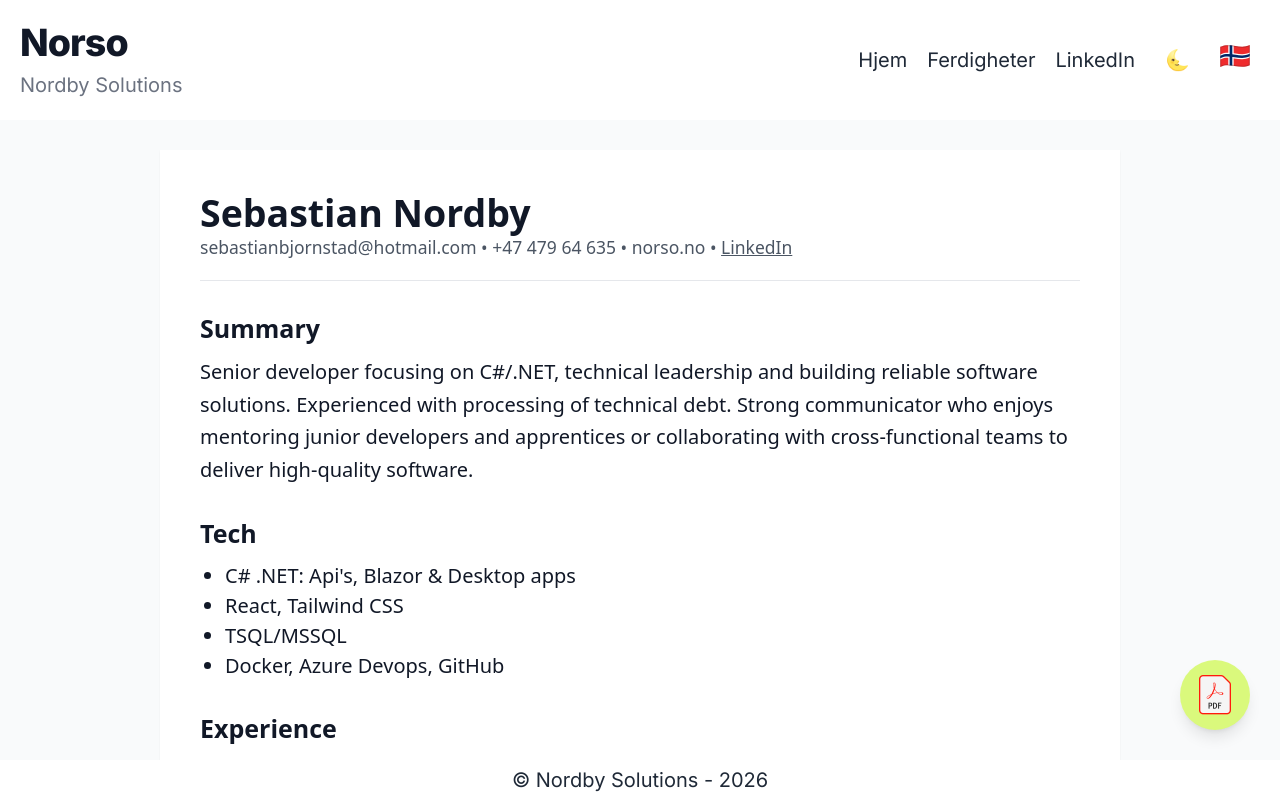
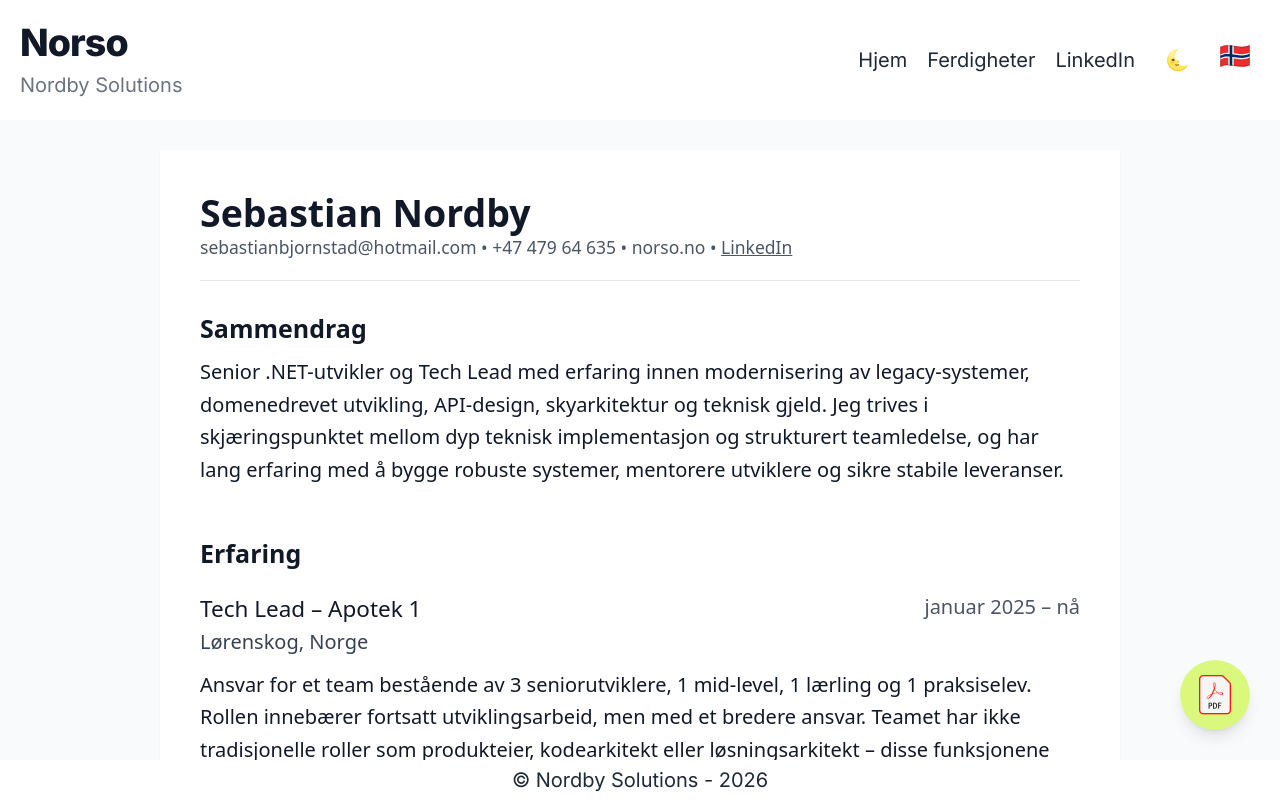
Before and after one commit to sebastiannordby/nordbysolutions.no, a React (Vite) app: page /skillset in a window 1280 px wide. Built offline with nearby package versions, Linux system fonts and the light colour scheme.

Commit message:
Oppdatert CV

```diff
--- a/src/components/CV.tsx
+++ b/src/components/CV.tsx
@@ -1,138 +1,8 @@
 // src/components/CV.tsx
 import React from 'react';
 
-type ExperienceData = {
-  timeInCompany: string;
-  companyName: string;
-  title: string;
-  location: string;
-  descriptionOfWork: string;
-  mainTechnologies?: string;
-};
-
-type EducationData = {
-  timeline: string;
-  institution: string;
-  description: string;
-};
-
-type CertificationData = {
-  title: string;
-  imageUrl?: string; // small image to render and click
-};
-
-const CERTIFICATIONS: CertificationData[] = [
-  {
-    title: 'Letter of recommendation - ECIT WLCOM AS',
-    imageUrl: '/images/attest_ecit_wlcom.jpg',
-  },
-  {
-    title: 'Degree certificate - ECIT WLCOM AS',
-    imageUrl: '/images/fagbrev_ecit_wlcom.jpg',
-  },
-  {
-    title: 'Letter of recommendation - Zone Security AS',
-    imageUrl: '/images/attest_zone_security.jpg',
-  },
-];
-
-const EDUCATION: EducationData[] = [
-  {
-    timeline: 'aug. 2021 - jun. 2024',
-    institution: 'Høyskolen Kristiania',
-    description:
-      "Bachelor's degree in programming combined with a full-time job as a full-stack developer.",
-  },
-  {
-    timeline: 'aug. 2020 - jun. 2021',
-    institution: 'Rælingen Videregående Skole',
-    description:
-      'Supplementary Studies for Higher Education Entrance Qualification.',
-  },
-  {
-    timeline: '2017 - 2018',
-    institution: 'Sikkerhetsakademiet',
-    description: '3 courses to become a certified security guard.',
-  },
-  {
-    timeline: '2016 - 2017',
-    institution: 'Jessheim Videregående Skole',
-    description: 'IKT - Servicefag.',
-  },
-  {
-    timeline: '2015 - 2016',
-    institution: 'Sørumsand Videregående Skole',
-    description: 'Medier og kommunikasjon.',
-  },
-  {
-    timeline: '2014 - 2015',
-    institution: 'Sørumsand Videregående Skole',
-    description: 'Teknikk og industriell produksjon.',
-  },
-];
-
-const EXPERIENCE: ExperienceData[] = [
-  {
-    timeInCompany: 'jan. 2025 – Nå',
-    companyName: 'Apotek 1 – Lørenskog',
-    title: 'Tech Lead/Senior .NET Developer',
-    location: 'Lørenskog, Norway',
-    descriptionOfWork:
-      'Continuation of work from previous role. Mentoring junior developers and apprentices, and leading technical decisions.',
-    mainTechnologies: 'Mentoring, CI/CD, Azure, Azure Devops',
-  },
-  {
-    timeInCompany: 'feb. 2024 – jan. 2025',
-    companyName: 'Apotek 1 – Lørenskog',
-    title: '.NET Developer',
-    location: 'Lørenskog, Norway',
-    descriptionOfWork:
-      'Migrating legacy systems to modern .NET 8/10 APIs and Blazor frontends.',
-    mainTechnologies:
-      '.NET/C#, Blazor, http, gRPC, SQL performance tuning, SQL Profiling/Tracing.',
-  },
-  {
-    timeInCompany: 'aug. 2020 - feb. 2024',
-    companyName: 'ECIT WLCOM AS',
-    title: 'Fullstack .NET Developer',
-    location: 'Oslo, Norway',
-    descriptionOfWork:
-      'Worked on various client projects involving .NET development and system integration. Mainly migration of' +
-      ' legacy systems to modern web applications. ERP/CRM/WMS systems with customer facing portals.',
-    mainTechnologies: '.NET, C#, SQL, Azure, Angular, Blazor',
-  },
-  {
-    timeInCompany: 'apr. 2020 - aug. 2024',
-    companyName: 'ECIT WLCOM AS',
-    title: 'System developer',
-    location: 'Oslo, Norway',
-    descriptionOfWork:
-      'Worked on various client projects involving .NET development and system integration. Mainly migration of' +
-      ' legacy systems to modern web applications. ERP/CRM/WMS systems with customer facing portals.',
-    mainTechnologies: '.NET, C#, SQL, Azure, Angular, Blazor',
-  },
-  {
-    timeInCompany: 'mar. 2018 - apr. 2020',
-    companyName: 'ECIT WLCOM AS',
-    title: 'Apprentice Developer',
-    location: 'Oslo, Norway',
-    descriptionOfWork:
-      'Worked on various client projects involving .NET development and system integration. Mainly migration of' +
-      ' legacy systems to modern web applications. ERP/CRM/WMS systems with customer facing portals.',
-    mainTechnologies: '.NET, C#, SQL, Azure, Angular, Blazor',
-  },
-  {
-    timeInCompany: 'mar. 2018 - nov. 2019',
-    companyName: 'Zone Security AS',
-    title: 'Security guard and leader of traffic',
-    location: 'Oslo, Norway',
-    descriptionOfWork:
-      'Event Security Guard and Traffic Coordinator at Telenor Arena. Responsible for delegating work to approximately 30 employees. Coordination with the police and event management.',
-  },
-];
-
 export const CV = React.forwardRef<HTMLDivElement>((_, ref) => (
-  <div ref={ref} className="bg-white text-gray-900 font-sans">
+  <div ref={ref} className="bg-white text-gray-900 font-sans leading-relaxed">
     {/* Header */}
     <section className="border-b pb-4 mb-6">
       <h1 className="text-3xl font-bold">Sebastian Nordby</h1>
@@ -148,97 +18,307 @@ export const CV = React.forwardRef<HTMLDivElement>((_, ref) => (
     </section>
 
     {/* Summary */}
-    <section className="mb-6">
-      <h2 className="text-xl font-semibold mb-2">Summary</h2>
-      <p className="leading-relaxed">
-        Senior developer focusing on C#/.NET, technical leadership and building
-        reliable software solutions. Experienced with processing of technical
-        debt. Strong communicator who enjoys mentoring junior developers and
-        apprentices or collaborating with cross-functional teams to deliver
-        high-quality software.
+    <section className="mb-10">
+      <h2 className="text-xl font-semibold mb-2">Sammendrag</h2>
+      <p>
+        Senior .NET-utvikler og Tech Lead med erfaring innen modernisering av
+        legacy‑systemer, domenedrevet utvikling, API‑design, skyarkitektur og
+        teknisk gjeld. Jeg trives i skjæringspunktet mellom dyp teknisk
+        implementasjon og strukturert teamledelse, og har lang erfaring med å
+        bygge robuste systemer, mentorere utviklere og sikre stabile leveranser.
       </p>
     </section>
 
-    {/* Skills */}
-    <section className="mb-6 grid grid-cols-1 md:grid-cols-2 gap-4">
-      <div>
-        <h2 className="text-xl font-semibold mb-2">Tech</h2>
+    {/* Experience */}
+    <section className="mb-10">
+      <h2 className="text-xl font-semibold mb-4">Erfaring</h2>
+
+      {/* Tech Lead */}
+      <article className="mb-8">
+        <div className="flex justify-between flex-wrap">
+          <h3 className="font-medium text-lg">Tech Lead – Apotek 1</h3>
+          <span className="text-gray-600">januar 2025 – nå</span>
+        </div>
+        <p className="text-gray-700">Lørenskog, Norge</p>
+
+        <p className="mt-2">
+          Ansvar for et team bestående av 3 seniorutviklere, 1 mid‑level, 1
+          lærling og 1 praksiselev. Rollen innebærer fortsatt utviklingsarbeid,
+          men med et bredere ansvar. Teamet har ikke tradisjonelle roller som
+          produkteier, kodearkitekt eller løsningsarkitekt – disse funksjonene
+          faller på meg.
+        </p>
+
+        <p className="mt-2">
+          Jeg holder statusmøter med teamet og andre interessenter, og sørger
+          for riktig prioritering mellom nye features/utvidelser og teknisk
+          gjeld (som er hovedfokus). Jeg koordinerer med plattformteamet for å
+          sikre nødvendige ressurser i Azure. Utviklere kan ikke sette opp
+          landing zones selv, så vi følger standardiserte formater og
+          konfigurerer resten via Bicep/IaC.
+        </p>
+
+        <p className="mt-2">
+          Jeg sørger for at teamet leverer godt og ikke møter unødvendige
+          hindringer.
+        </p>
+
+        <h4 className="font-medium mt-3">Teknologier:</h4>
+        <p>
+          C#, ASP.NET Core, .NET Framework, React, SQL Server, Azure DevOps,
+          Azure, Bicep, WinUI, WPF, UWP, databaseprofilering, diagramtegning,
+          gRPC
+        </p>
+
+        <h4 className="font-medium mt-3">Rollefordeling:</h4>
         <ul className="list-disc ml-5">
-          <li>C# .NET: Api's, Blazor & Desktop apps</li>
-          <li>React, Tailwind CSS</li>
-          <li>TSQL/MSSQL</li>
-          <li>Docker, Azure Devops, GitHub</li>
+          <li>60 % koding</li>
+          <li>30 % mentorering/oppfølging</li>
+          <li>10 % planlegging, møter og koordinering</li>
         </ul>
-      </div>
-    </section>
+      </article>
 
-    {/* Experience */}
-    <section className="mb-6">
-      <h2 className="text-xl font-semibold mb-2">Experience</h2>
+      {/* .NET Developer */}
+      <article className="mb-8">
+        <div className="flex justify-between flex-wrap">
+          <h3 className="font-medium text-lg">.NET‑utvikler – Apotek 1</h3>
+          <span className="text-gray-600">februar 2024 – januar 2025</span>
+        </div>
+        <p className="text-gray-700">Lørenskog, Norge</p>
 
-      {EXPERIENCE.map((exp, index) => (
-        <article key={index} className="mb-4 break-inside-avoid">
-          <div className="flex justify-between flex-wrap">
-            <h3 className="font-medium">{exp.title}</h3>
-            <span className="text-gray-600">{exp.timeInCompany}</span>
-          </div>
+        <p className="mt-2">
+          Jeg ble ansatt på grunn av erfaring med legacy‑systemer. Apotek 1 har
+          flere systemkritiske løsninger basert på utdaterte teknologier,
+          manglende sikkerhetspraksis, svak resiliens, tight coupling, .NET
+          Framework, WCF og klient‑til‑database‑arkitektur. Jeg hadde også
+          ansvar for mentorering av praksiselever og for å rekruttere/evaluere
+          elever fra videregående skole.
+        </p>
 
-          <p className="text-gray-700">{exp.companyName}</p>
+        <h4 className="font-medium mt-3">Mine oppgaver:</h4>
+        <ul className="list-disc ml-5">
+          <li>Migrere WCF‑tjenester til ASP.NET Core</li>
+          <li>
+            Konvertere klient‑til‑database‑løsninger til API‑basert arkitektur
+            (tykkklient → API)
+          </li>
+          <li>Drift og feilretting av systemene</li>
+          <li>Fornye og erstatte integrasjoner (f.eks. SOAP → HTTP)</li>
+        </ul>
 
-          <ul className="list-disc ml-5 text-gray-800">
-            <li>{exp.descriptionOfWork}</li>
-            {exp.mainTechnologies && <li>{exp.mainTechnologies}</li>}
-          </ul>
-        </article>
-      ))}
+        <p className="mt-2">
+          Arbeidet var i hovedsak knyttet til teknisk gjeld og modernisering.
+          Sluttmålet er sky/Azure, men første steg var å få koden oppdatert,
+          isolert og abstrahert.
+        </p>
+
+        <h4 className="font-medium mt-3">Teknologier:</h4>
+        <p>
+          C#, ASP.NET Core, .NET Framework, React, SQL Server, Azure DevOps,
+          Azure, Bicep, WinUI, WPF, UWP, diagramtegning, gRPC
+        </p>
+      </article>
+
+      {/* System Developer */}
+      <article className="mb-8">
+        <div className="flex justify-between flex-wrap">
+          <h3 className="font-medium text-lg">Systemutvikler – ECIT WLCOM</h3>
+          <span className="text-gray-600">april 2020 – august 2024</span>
+        </div>
+        <p className="text-gray-700">Oslo, Norge</p>
+
+        <p className="mt-2">
+          Jeg hadde ansvar for mentorering av praksiselever og lærlinger. Det
+          ble besluttet at et rent CRUD‑API ga for mye frihet og for lite
+          kontroll over domenelogikken. Jeg deltok delvis i denne beslutningen.
+          Siden resten av teamet jobbet utelukkende i C#/.NET, ble det også
+          valgt å gå over til Blazor, som på dette tidspunktet ble sterkt
+          promotert av Microsoft.
+        </p>
+
+        <p className="mt-2">
+          Jeg jobbet mye med å kapsle inn «Use Cases» nærmere domenespråket, som
+          for eksempel
+          <em> CreditInvoice</em>. Jeg skrev om den JavaScript‑baserte
+          frontenden til Blazor mot det nye API-et for å støtte de nye
+          arbeidsflytene.
+        </p>
+
+        <p className="mt-2">
+          Systemet skulle erstatte to legacy‑systemer. Jeg var eneste utvikler
+          på frontend, og backend bestod av 1,5–3 utviklere avhengig av periode.
+        </p>
+
+        <h4 className="font-medium mt-3">Backoffice‑systemet omfattet:</h4>
+        <ul className="list-disc ml-5">
+          <li>~100 skjermbilder for registrering av grunndata</li>
+          <li>
+            Flyter for opprettelse av salgsordre med fakturering via Visma
+          </li>
+          <li>Flyter for transportordre/bulkordre → salgsordre → Visma</li>
+          <li>Invitering av eksterne brukere via Azure AD</li>
+          <li>Fakturering opp til millionbeløp daglig via systemet → Visma</li>
+        </ul>
+
+        <h4 className="font-medium mt-3">Tre typer portaler:</h4>
+        <ul className="list-disc ml-5">
+          <li>Kundeportal: Oppdrag, rapporter, faktura, omsetning</li>
+          <li>
+            Sjåførportal: Oppdrag for både kundens og leverandørens sjåfører
+          </li>
+          <li>Leverandørportal: Oppdrag, rapporter, faktura, omsetning</li>
+        </ul>
+
+        <p className="mt-2">
+          Systemet ble deployet til Azure via Azure DevOps. Jeg deltok i
+          utrulling og pilotering hos et konsern med over én milliard i
+          omsetning. Systemet var i produksjon i rundt seks måneder før jeg
+          sluttet.
+        </p>
+
+        <h4 className="font-medium mt-3">Teknologier:</h4>
+        <p>
+          C#, ASP.NET Core, Angular, JavaScript, CSS, HTML, SQL Server, Azure
+          SQL, Azure DevOps, grunnleggende Azure, Syncfusion
+        </p>
+      </article>
+
+      {/* Apprentice */}
+      <article className="mb-8">
+        <div className="flex justify-between flex-wrap">
+          <h3 className="font-medium text-lg">Lærling – WLCOM / ECIT WLCOM</h3>
+          <span className="text-gray-600">mars 2018 – april 2020</span>
+        </div>
+        <p className="text-gray-700">Oslo, Norge</p>
+
+        <p className="mt-2">
+          Jeg kom raskt i gang med reelle utviklingsoppgaver ettersom jeg
+          allerede hadde et solid grunnlag innen programmering. Min aller første
+          oppgave var å transformere XML‑fakturaer mottatt via EDI til PDF ved
+          hjelp av XSLT.
+        </p>
+
+        <p className="mt-2">
+          Kort tid etter startet et større migreringsarbeid. Selskapet hadde to
+          tunge fagsystemer: ett for næringsmiddelindustrien og ett for
+          asfalt/pukk/vei. Min rolle var å skrive systemet på nytt med en ny
+          datamodell og en webbasert frontend (Angular). Beslutningen om
+          omskriving og datamodellering var ikke min, men jeg stod for
+          implementasjonen.
+        </p>
+
+        <p className="mt-2">
+          Jeg utviklet CRUD‑baserte HTTP‑API-er, klientbiblioteker for
+          konsumering av API-ene, samt en webfrontend. Arbeidet var i stor grad
+          R&D/proof‑of‑concept, men ved endt læretid var rundt 150 entiteter
+          implementert med tilhørende CRUD‑API-er.
+        </p>
+
+        <h4 className="font-medium mt-3">Teknologier:</h4>
+        <p>
+          C#, ASP.NET Core, Angular, JavaScript, CSS, HTML, SQL Server,
+          grunnleggende Azure, DevExpress
+        </p>
+      </article>
+
+      {/* Security */}
+      <article className="mb-8">
+        <div className="flex justify-between flex-wrap">
+          <h3 className="font-medium text-lg">
+            Vekter og trafikkleder – Zone Security AS
+          </h3>
+          <span className="text-gray-600">mar. 2018 – nov. 2019</span>
+        </div>
+        <p className="text-gray-700">Oslo, Norge</p>
+
+        <ul className="list-disc ml-5 mt-2">
+          <li>Eventvekter og trafikkleder ved Telenor Arena</li>
+          <li>Ansvar for koordinering av ~30 ansatte</li>
+          <li>Samarbeid med politi og arrangør</li>
+        </ul>
+      </article>
     </section>
 
     {/* Education */}
-    <section aria-labelledby="education-heading" className="mt-6">
-      <h2 id="education-heading" className="text-xl font-semibold mb-2">
-        Education
-      </h2>
+    <section className="mb-10">
+      <h2 className="text-xl font-semibold mb-4">Utdanning</h2>
 
-      {EDUCATION.length === 0 ? (
-        <p className="text-gray-600">No education entries added yet.</p>
-      ) : (
-        <div className="space-y-4">
-          {EDUCATION.map((edu, idx) => (
-            <article key={idx} className="mb-4 break-inside-avoid">
-              <div className="flex flex-col sm:flex-row sm:items-baseline sm:justify-between flex-wrap">
-                <h3 className="font-medium text-gray-900">{edu.institution}</h3>
-                <span className="text-gray-600 mt-1 sm:mt-0">
-                  {edu.timeline}
-                </span>
-              </div>
+      <article className="mb-4">
+        <div className="flex justify-between flex-wrap">
+          <h3 className="font-medium">Høyskolen Kristiania</h3>
+          <span className="text-gray-600">aug. 2021 – jun. 2024</span>
+        </div>
+        <p>Bachelor i programmering.</p>
+      </article>
 
-              <p className="text-gray-800 mt-1">{edu.description}</p>
-            </article>
-          ))}
+      <article className="mb-4">
+        <div className="flex justify-between flex-wrap">
+          <h3 className="font-medium">Rælingen Videregående Skole</h3>
+          <span className="text-gray-600">aug. 2020 – jun. 2021</span>
         </div>
-      )}
+        <p>Påbygg til generell studiekompetanse.</p>
+      </article>
+
+      <article className="mb-4">
+        <div className="flex justify-between flex-wrap">
+          <h3 className="font-medium">Sikkerhetsakademiet</h3>
+          <span className="text-gray-600">2017 – 2018</span>
+        </div>
+        <p>Tre kurs for å bli sertifisert vekter.</p>
+      </article>
+
+      <article className="mb-4">
+        <div className="flex justify-between flex-wrap">
+          <h3 className="font-medium">Jessheim Videregående Skole</h3>
+          <span className="text-gray-600">2016 – 2017</span>
+        </div>
+        <p>IKT – Servicefag.</p>
+      </article>
+
+      <article className="mb-4">
+        <div className="flex justify-between flex-wrap">
+          <h3 className="font-medium">Sørumsand Videregående Skole</h3>
+          <span className="text-gray-600">2015 – 2016</span>
+        </div>
+        <p>Medier og kommunikasjon.</p>
+      </article>
+
+      <article className="mb-4">
+        <div className="flex justify-between flex-wrap">
+          <h3 className="font-medium">Sørumsand Videregående Skole</h3>
+          <span className="text-gray-600">2014 – 2015</span>
+        </div>
+        <p>Teknikk og industriell produksjon.</p>
+      </article>
     </section>
 
     {/* Certifications */}
-    <section aria-labelledby="certifications-heading" className="mt-6">
-      <h2 id="certifications-heading" className="text-xl font-semibold mb-2">
-        Certifications
-      </h2>
+    <section className="mb-10">
+      <h2 className="text-xl font-semibold mb-4">Sertifiseringer</h2>
 
-      <div className="space-y-4">
-        {CERTIFICATIONS.map((cert, idx) => (
-          <article key={idx} className="break-inside-avoid">
-            <h3 className="font-medium text-gray-900">{cert.title}</h3>
+      <article className="mb-6">
+        <h3 className="font-medium">Attest – ECIT WLCOM AS</h3>
+        <img
+          src="/images/attest_ecit_wlcom.jpg"
+          className="mt-2 w-full max-w-md rounded border shadow-sm"
+        />
+      </article>
 
-            {/* Full-width image */}
-            <img
-              src={cert.imageUrl}
-              alt={`Certification: ${cert.title}`}
-              className="mt-2 w-full max-w-md rounded border border-gray-200 shadow-sm print:shadow-none"
-            />
-          </article>
-        ))}
-      </div>
+      <article className="mb-6">
+        <h3 className="font-medium">Fagbrev – ECIT WLCOM AS</h3>
+        <img
+          src="/images/fagbrev_ecit_wlcom.jpg"
+          className="mt-2 w-full max-w-md rounded border shadow-sm"
+        />
+      </article>
+
+      <article className="mb-6">
+        <h3 className="font-medium">Attest – Zone Security AS</h3>
+        <img
+          src="/images/attest_zone_security.jpg"
+          className="mt-2 w-full max-w-md rounded border shadow-sm"
+        />
+      </article>
     </section>
   </div>
 ));
```
